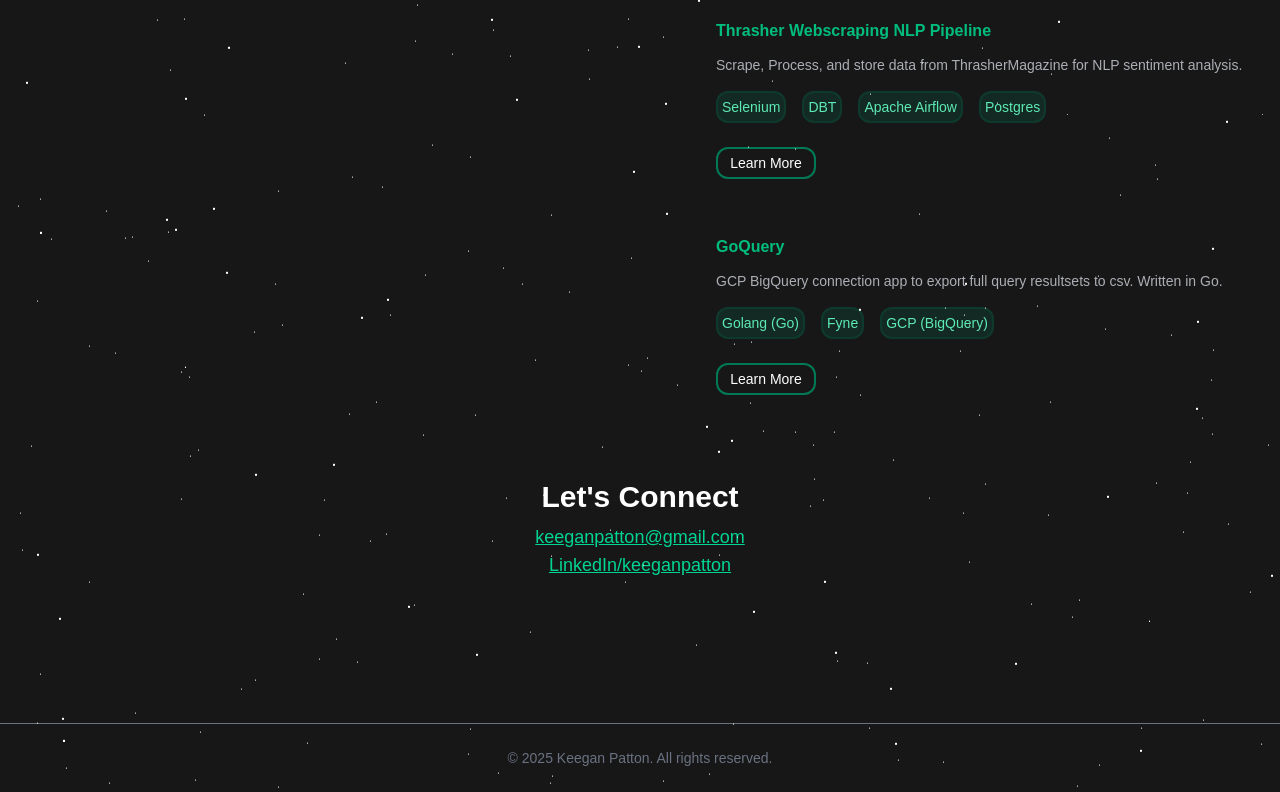
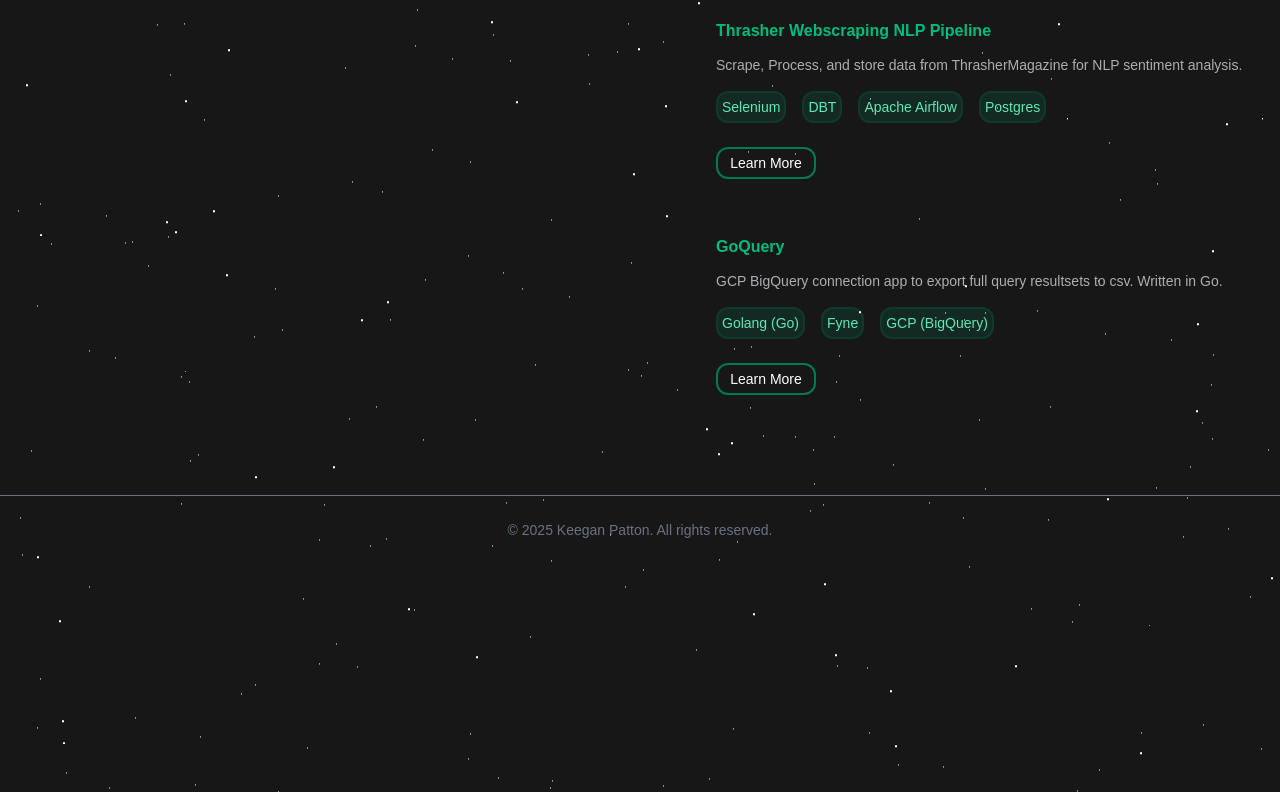
Before and after one commit to dbo-keeganpatton/personal-website-2.0, a Next.js app: page / in a window 1280 px wide. Shown: the part 1681-2473 px from the top of the page. After the commit the page ends 2245 px from the top, so only its background shows below. Built offline with nearby package versions, Linux system fonts and the light colour scheme.

Commit message:
Remove Contact component due to redundancy

```diff
--- a/app/page.tsx
+++ b/app/page.tsx
@@ -1,7 +1,6 @@
 import Hero from '@/components/Hero'
 import About from '@/components/About'
 import Projects from '@/components/Projects'
-import Contact from '@/components/Contact'
 import Jobs from '@/components/Jobs'
 import EmailButton from '@/components/EmailButton'
 
@@ -24,8 +23,6 @@
                     <Projects />
                 </div>
             </div>
-            <Contact />
-
         </div>
     )
 }
--- a/components/Contact.tsx
+++ /dev/null
@@ -1,10 +0,0 @@
-export default function Contact() {
-	return (
-		<section className="py-16 text-center">
-			<h2 className="text-3xl font-semibold pb-2">Let&#39;s Connect</h2>
-            <a href="mailto:keeganpatton@gmail.com" className="text-lg text-emerald-400 underline"> keeganpatton@gmail.com </a>
-			<br />
-			<a href="https://www.linkedin.com/in/keeganpatton/" className="text-lg text-emerald-400 underline"> LinkedIn/keeganpatton  </a>
-        </section>
-    )
-}
```
